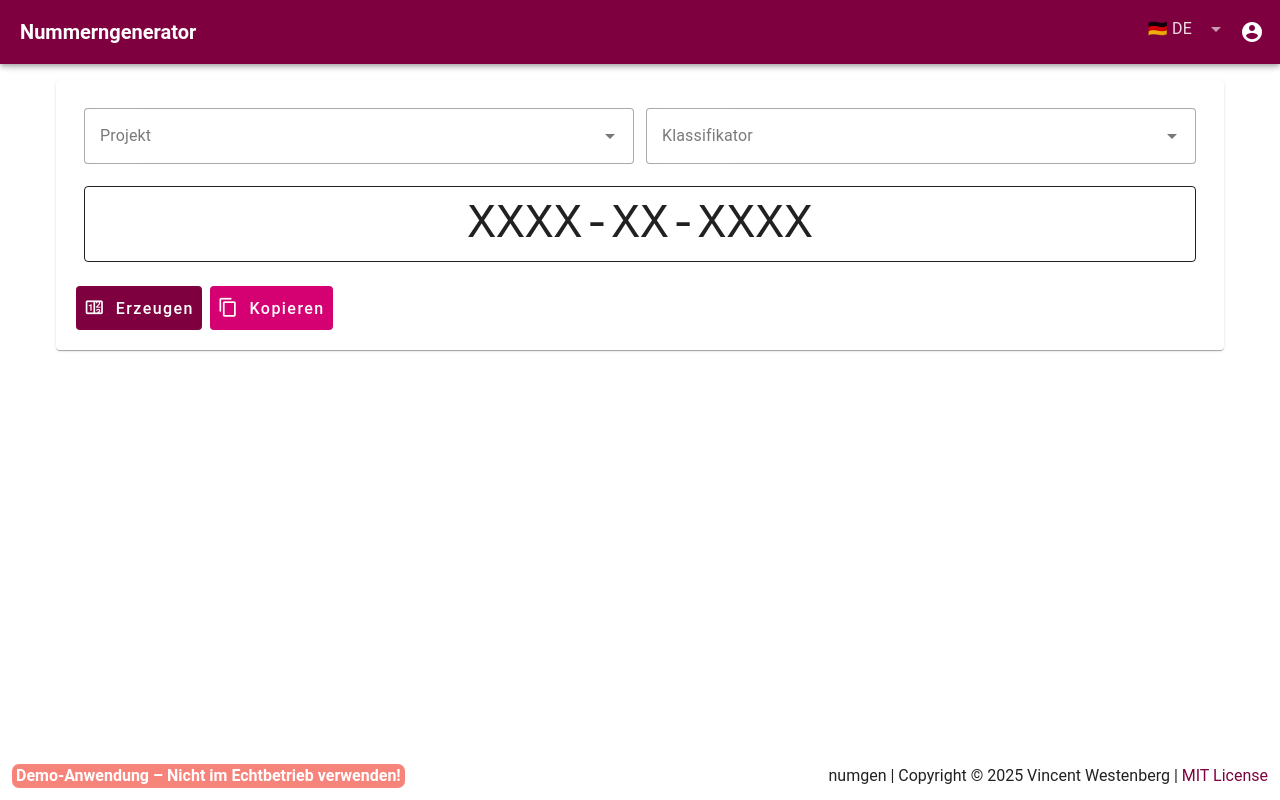
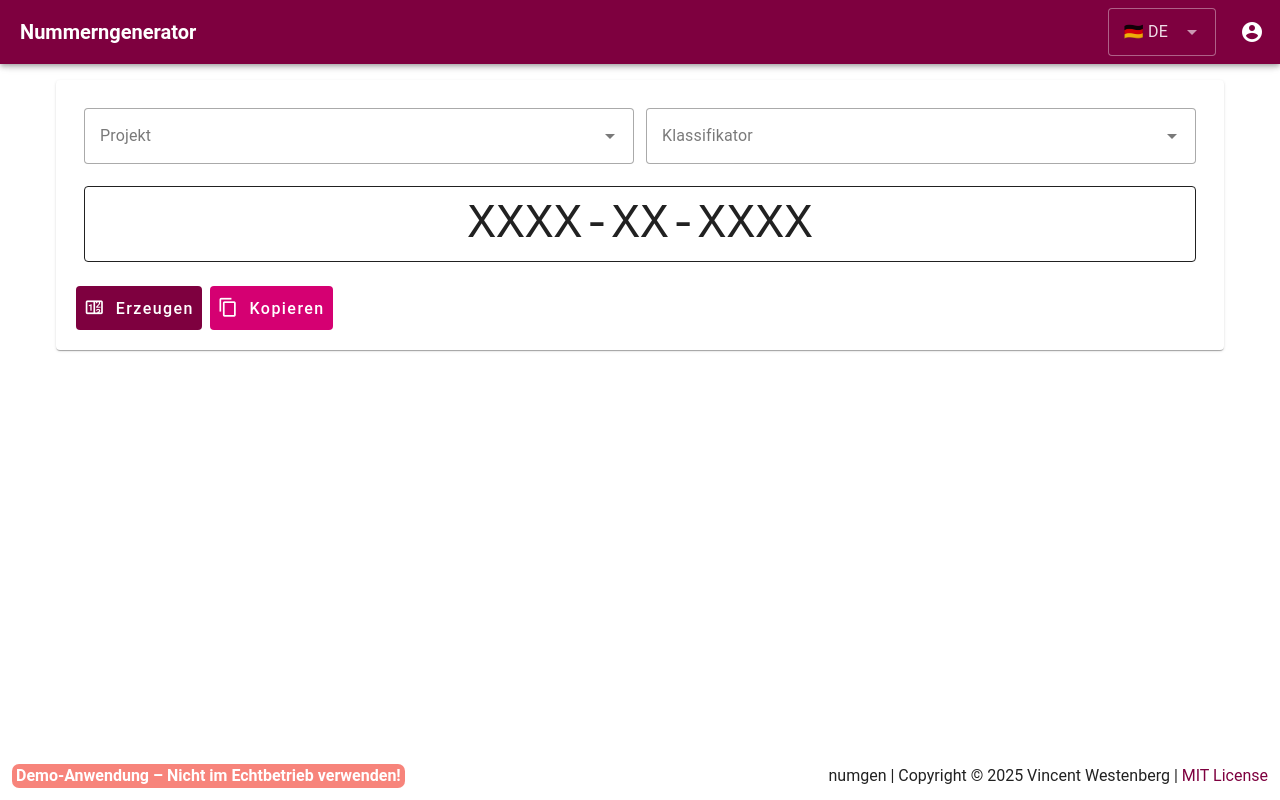
Before and after one commit to ikkowy/numgen, a Vue app in the folder ui/: page / in a window 1280 px wide. Built offline with nearby package versions, Linux system fonts and the light colour scheme.

Commit message:
Improve language selector

```diff
--- a/ui/src/layouts/MainLayout.vue
+++ b/ui/src/layouts/MainLayout.vue
@@ -7,11 +7,14 @@
         </span>
       </v-app-bar-title>
       <template #append>
+        <div class="d-flex justify-center align-center ga-3">
           <v-select
+            density="comfortable"
+            hide-details
             :items="[{ label: '🇩🇪 DE', value: 'de' }, { label: '🇬🇧 EN', value: 'en' }]"
             item-title="label"
             item-value="value"
-          variant="plain"
+            variant="outlined"
             v-model="lang"
           />
           <v-menu>
@@ -36,6 +39,7 @@
             </v-list-item>
           </v-list>
         </v-menu>
+        </div>
       </template>
     </v-app-bar>
 
```
Lines whose indentation alone changed are shown as unchanged.
